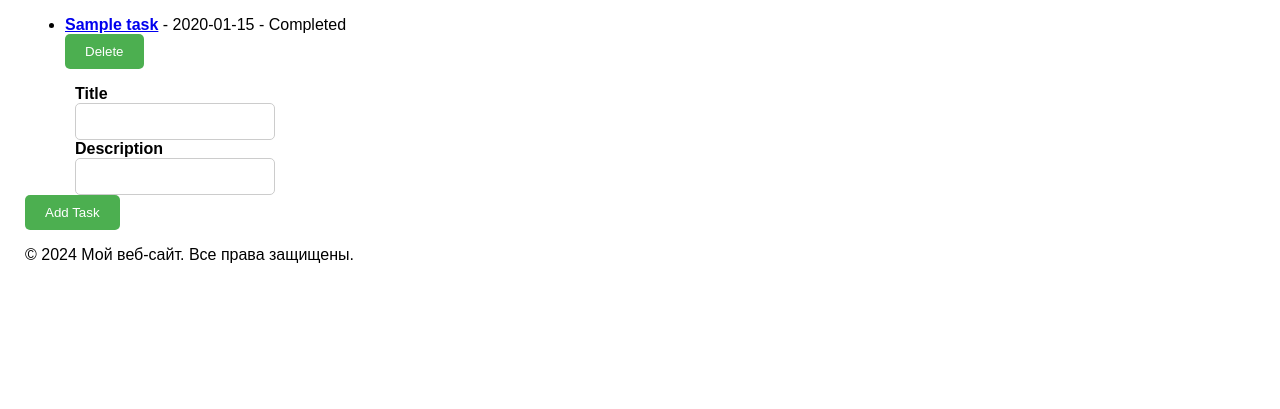
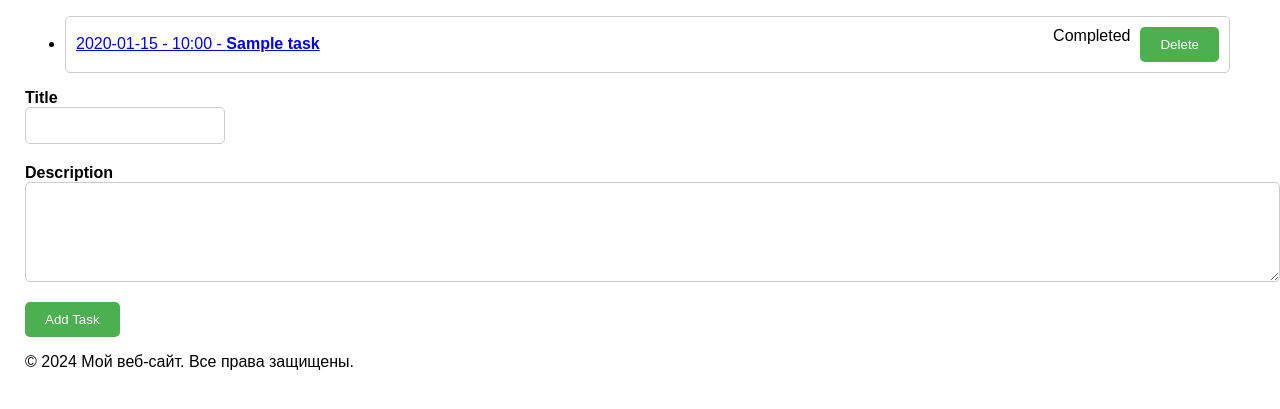
Before and after one commit to Viking-san/to_do_list, a Flask app: page /todo in a window 1280 px wide. Shown: the part 118-527 px from the top of the page. Run offline with Flask 3, Linux system fonts and the light colour scheme; a user stored in the database is signed in; tables that the repository leaves empty hold one stand-in row (values such as "Sample post").

Commit message:
add css for /todo and few little things

```diff
--- a/app.py
+++ b/app.py
@@ -71,8 +71,9 @@ class Comment(db.Model):
 
 
 class CommentForm(FlaskForm):
-    content = TextAreaField('Content', validators=[DataRequired()])
+    content = StringField('Content', validators=[DataRequired()], render_kw={'placeholder': ''})
     submit = SubmitField('Add Comment')
+
 
 
 # Создание всех таблиц в базе данных, если они еще не существуют
--- a/static/styles.css
+++ b/static/styles.css
@@ -48,7 +48,7 @@ button:hover, input[type="submit"]:hover {
 
 /* Стили для форм */
 .form-group {
-    margin-left: 50px !important;
+    margin-bottom: 20px;
 }
 
 
@@ -68,6 +68,18 @@ textarea {
     box-sizing: border-box;
 }
 
+.content {
+    width: 100%;
+    height: 100px; /* Начальная высота */
+    border: 1px solid #ccc;
+    border-radius: 5px;
+    padding: 10px;
+    box-sizing: border-box;
+    overflow-y: auto;
+    resize: vertical; /* Разрешить изменение высоты вертикально */
+}
+
+
 /* Стили для сообщений */
 .alert {
     padding: 10px;
@@ -84,3 +96,47 @@ textarea {
     background-color: #f2dede; /* Красный цвет для сообщений об ошибках */
     color: #a94442;
 }
+
+
+
+.task {
+    margin-bottom: 10px; /* Отступ между задачами */
+    border: 1px solid #ccc; /* Граница вокруг каждой задачи */
+    border-radius: 5px; /* Закругление углов */
+    padding: 10px; /* Внутренний отступ внутри каждой задачи */
+    margin-right: 50px;
+}
+
+.task-header {
+    display: flex; /* Используем Flexbox для выравнивания элементов по горизонтали */
+    justify-content: space-between; /* Равномерное распределение пространства между элементами */
+    align-items: center; /* Выравнивание элементов по вертикали */
+}
+
+.task-actions {
+    display: flex; /* Используем Flexbox для выравнивания кнопок по горизонтали */
+    gap: 10px; /* Отступ между кнопками */
+
+}
+
+.task-details {
+    border: 1px solid #ccc;
+    border-radius: 5px;
+    padding: 20px;
+    margin-bottom: 20px;
+    background-color: #fff; /* Белый фон общего контейнера */
+    color: #333; /* Цвет текста */
+}
+
+.task-description {
+    border: 1px solid #000; /* Черная рамка */
+    padding: 10px;
+    border-radius: 5px;
+    margin-top: 15px;
+    color: #000; /* Черный текст */
+}
+
+
+.task-info {
+    margin-bottom: 10px;
+}
--- a/templates/login.html
+++ b/templates/login.html
@@ -4,9 +4,6 @@
 {% block content %}
 <h2>Login</h2>
 <form method="POST">
-    <ul>
-        <li><a href="/">Home</a></li>
-    </ul>
     <label for="username">Username:</label><br>
     <input type="text" id="username" name="username" required><br>
     <label for="password">Password:</label><br>
--- a/templates/todo.html
+++ b/templates/todo.html
@@ -2,11 +2,15 @@
 {% block title %}Главная{% endblock %}
 
 {% block content %}
-<ul>
+<ul class="task-list">
     {% if tasks %}
         {% for task in tasks %}
-            <li>
-                <a href="{{ url_for('task', task_id=task.id) }}"><strong>{{ task.title }}</strong></a> - {{ task.date_created.strftime('%Y-%m-%d') }} -
+            <li class="task">
+                <div class="task-header">
+                    <div class="task-title">
+                        <a href="{{ url_for('task', task_id=task.id) }}">{{ task.date_created.strftime('%Y-%m-%d - %H:%M') }} - <strong>{{ task.title }}</strong></a>
+                    </div>
+                    <div class="task-actions">
                         {% if task.completed %}
                             Completed
                         {% else %}
@@ -19,6 +23,8 @@
                             <input type="hidden" name="_method" value="DELETE">
                             <button type="button" onclick="deleteTask({{ task.id }})">Delete</button>
                         </form>
+                    </div>
+                </div>
             </li>
         {% endfor %}
     {% else %}
@@ -26,15 +32,15 @@
     {% endif %}
 </ul>
 
-<form method="POST" action="{{ url_for('create_task') }}">
+<form id="task-form" method="POST" action="{{ url_for('create_task') }}">
     {{ form.hidden_tag() }}
     <div class="form-group">
         {{ form.title.label(class="form-control-label") }}
         {{ form.title(class="form-control form-control-lg") }}
     </div>
     <div class="form-group">
-        {{ form.description.label(class="form-control-label") }}
-        {{ form.description(class="form-control form-control-lg") }}
+        <label for="description" class="form-control-label">Description</label>
+        <div contenteditable="true" id="description" name="description" class="content"></div>
     </div>
     {{ form.submit(class="btn btn-primary") }}
 </form>
@@ -50,5 +56,10 @@
                 document.getElementById('delete-form-' + taskId).submit();
             }
         }
+            // При отправке формы присвоим содержимое div элемента полю description формы
+        document.getElementById("task-form").addEventListener("submit", function(event) {
+        var descriptionContent = document.getElementById("description").innerText;
+        document.getElementById("description").innerHTML = '<textarea style="display: none" name="description">' + descriptionContent + '</textarea>';
+    });
     </script>
 {% endblock %}
```
Also changed, not shown: templates/task.html (+14 -5 lines). Lines whose indentation alone changed are shown as unchanged.
